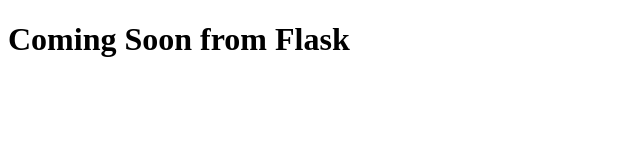
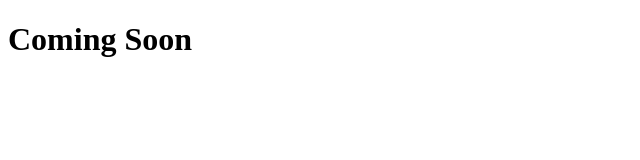
Before and after one commit to rydevops/rydevops.github.io, a plain HTML site: page index.html in a window 1280 px wide. Shown: the whole page, without its empty margins (0-640 px from the left). Drawn offline with Linux system fonts and the light colour scheme.

Commit message:
Updated pages with new content

```diff
--- a/index.html
+++ b/index.html
@@ -1 +1 @@
-<!DOCTYPE html><html><head><title>A little bit of everything by Russell Yorke</title></head><body><h1>Coming Soon from Flask</h1></body></html>
+<!DOCTYPE html><html><head><title>A little bit of everything by Russell Yorke</title></head><body><h1>Coming Soon</h1></body></html>
```
